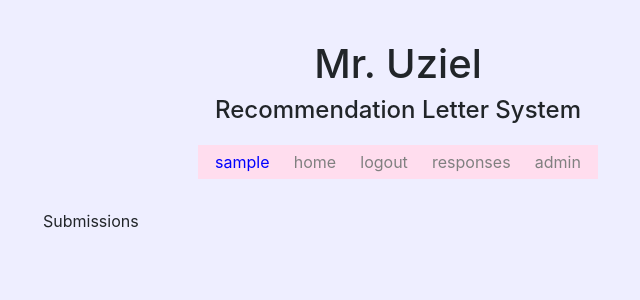
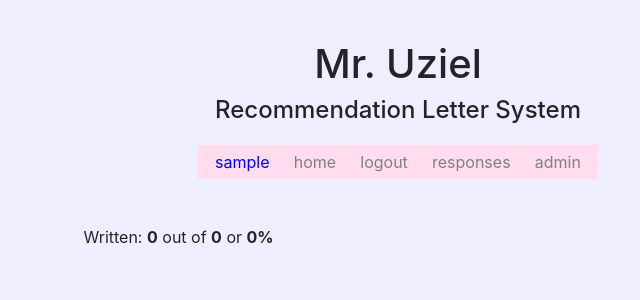
Before and after one commit to raphaeluziel/recommendations, a Django app: page /get_student_list in a window 1280 px wide. Shown: the top 300 px of the page, without its empty margins (242-882 px from the left). Run offline with Django 3.2, Linux system fonts and the light colour scheme; the visitor is signed in with stand-in values (Sample User, id 1); data comes from the database, SQL or seed files in the repository; data that the repository does not hold is empty; parts of the project's set-up code (start-up, migrations or seed data) failed here and were passed over; some libraries are stand-ins or nearby versions.

Commit message:
update to my lists

```diff
--- a/recommendations/responses/templates/responses/base.html
+++ b/recommendations/responses/templates/responses/base.html
@@ -36,7 +36,7 @@
 
       {% if user.is_staff %}
         <a href="{% url 'get_student_list' %}">responses</a>
-        <a href="/admin">admin</a>
+        <a href="/admin" target="_blank">admin</a>
       {% endif %}
     </div>
 
--- a/recommendations/responses/templates/responses/get_student_list.html
+++ b/recommendations/responses/templates/responses/get_student_list.html
@@ -19,12 +19,15 @@
       </div>
       -->
       <div class="col-sm-12">
-        Submissions
+        <!--Submissions-->
         <ol>
           {% for response in responses %}
             <li>
               {% if response.status == 'Written' %}
-                <b style="color:lightgreen;">Done!</b>
+                <b style="color:lightgreen;">Written</b>
+                {% if response.status != 'Uploaded' %}
+                  <b style="color:pink;">Not Uploaded</b>
+                {% endif %}
               {% endif %}
               <a href="{% url 'get_student_responses' response.student.id %}">
                 {{ response.student.first_name }} {{ response.student.last_name }}
@@ -37,6 +40,13 @@
         </ol>
       </div>
     </div>
+
+    <div class="row">
+      <div class="col-sm-12">
+        &nbsp;&nbsp;&nbsp;&nbsp;&nbsp;&nbsp;&nbsp;&nbsp;
+        Written: <b>{{ written }}</b> out of <b>{{ total }}</b> or <b>{{ percentage }}%</b>
+      </div>
+    </div>
   </div>
 
 {% endblock %}
--- a/recommendations/responses/templates/responses/get_student_responses.html
+++ b/recommendations/responses/templates/responses/get_student_responses.html
@@ -5,7 +5,7 @@
 {% endblock %}
 
 {% block body %}
-  <b>Student</b>: {{ student.last_name }}, {{ student.first_name }}<br>
+  <b>Student</b>: {{ student.first_name }} {{ student.last_name }}<br>
   <b>Date last updated:</b> {% load tz %}{% timezone "America/New_York" %}{{ students_answers.timestamp }}{% endtimezone %}<br>
   <b>Status:</b> {{ students_answers.status }}
   <br><br>
--- a/recommendations/responses/views.py
+++ b/recommendations/responses/views.py
@@ -151,9 +151,20 @@ def get_student_list(request):
     # Get a lit of all students who responded
     responses = Responses.objects.filter(student__is_staff=False).order_by('status', 'timestamp')
 
+    # How many letters did I write?
+    total = responses.count()
+    written = responses.filter(status='Written').count()
+    if total > 0:
+        percentage = round((100 * written / total), 1)
+    else:
+        percentage = 0
+
     context = {
         "students": students,
-        "responses": responses
+        "responses": responses,
+        "total": total,
+        "written": written,
+        "percentage": percentage
     }
     return render(request, "responses/get_student_list.html", context)
 
```
Also changed, not shown: recommendations/responses/models.py (+4 -5 lines), recommendations/responses/migrations/0004_auto_20200706_1543.py (added).
